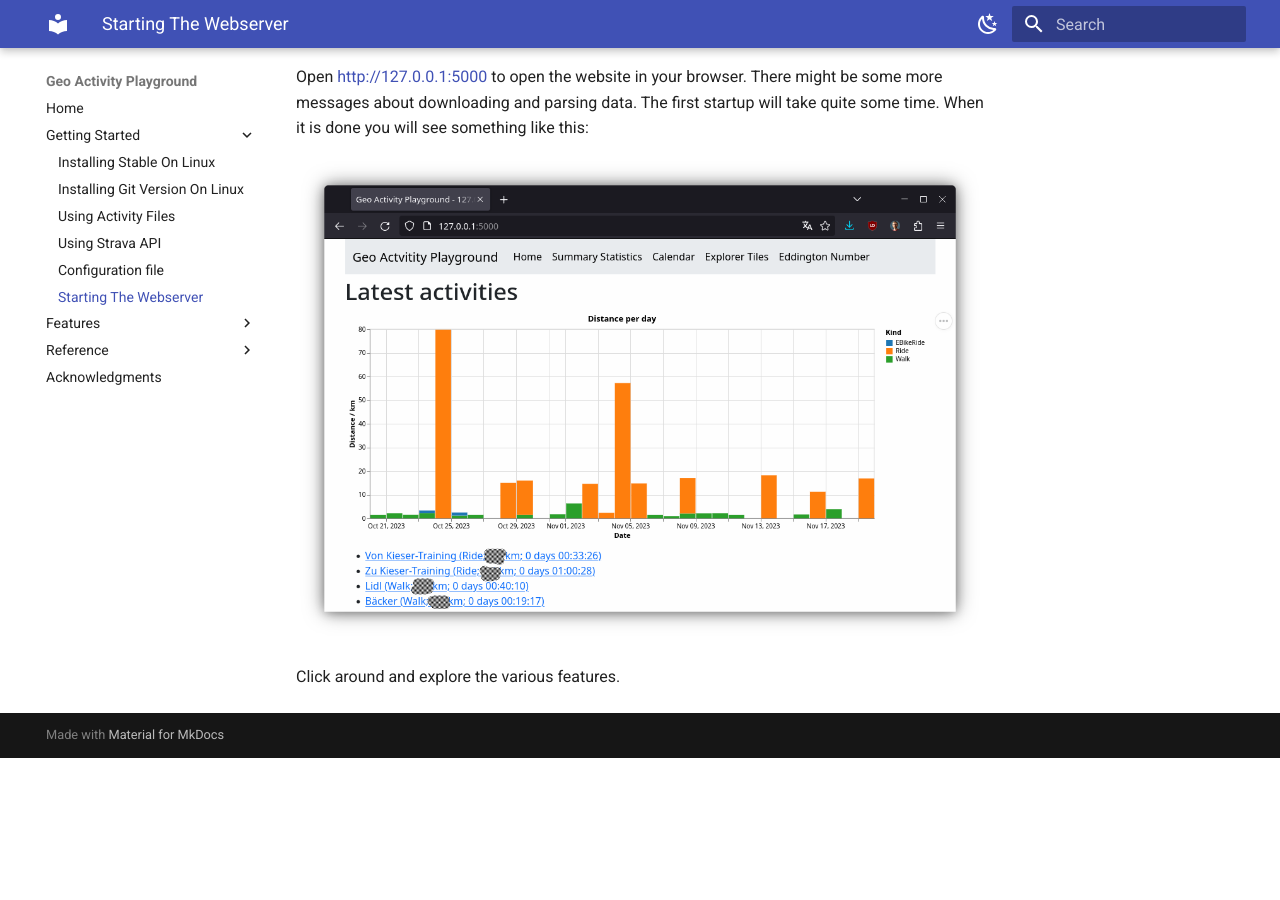
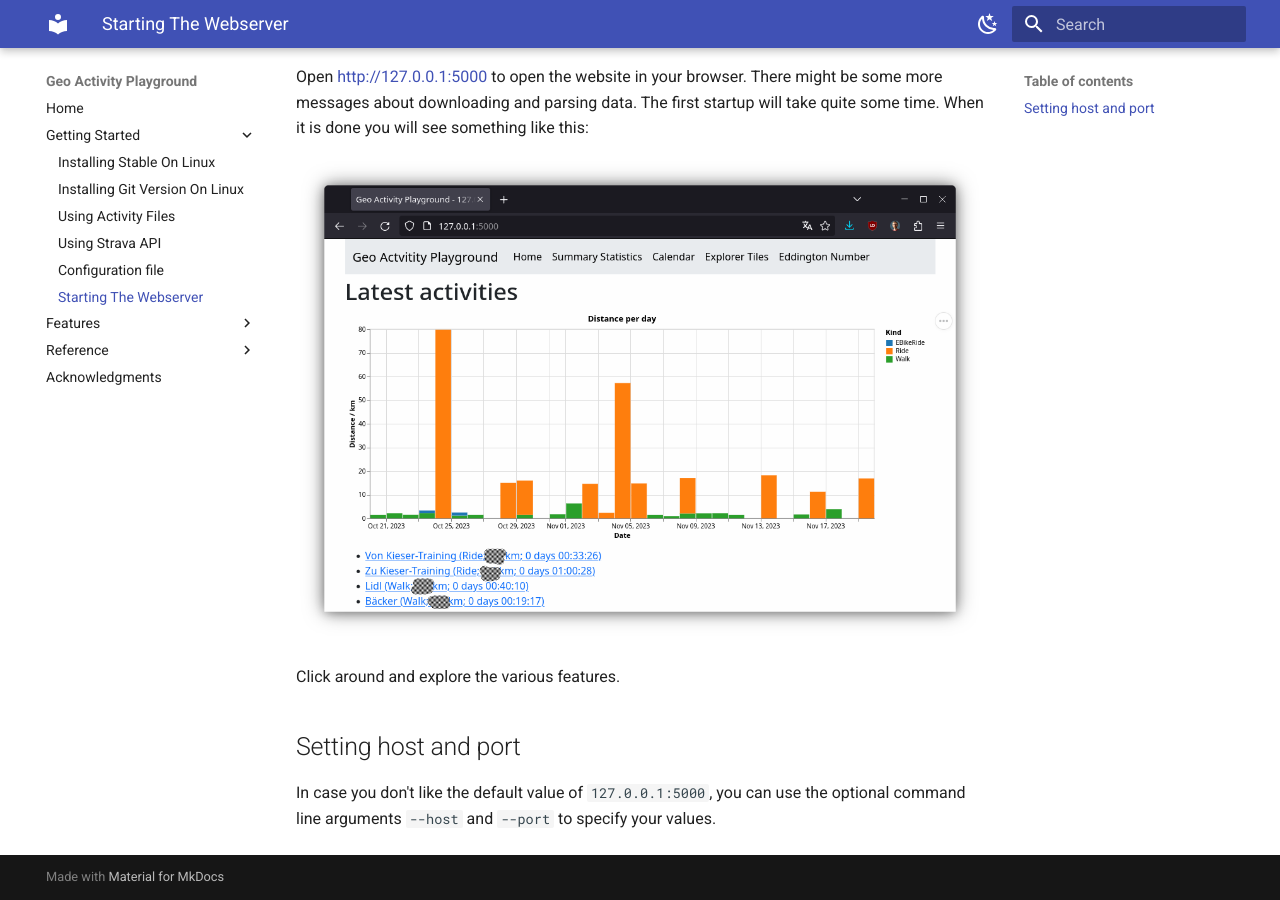
Before and after one commit to martin-ueding/geo-activity-playground, an MkDocs documentation site: the page built from docs/getting-started/starting-the-webserver.md, in a window 1280 px wide and 900 px high, scrolled down 775 px. Built offline with MkDocs 1.6.1 and Material for MkDocs 9.7.7, drawn with Linux system fonts in a browser that asks for light colours; before the commit the page ends 1533 px from its top, so only the background shows below that.

Commit message:
GH-61: Document host and port command line options

```diff
--- a/docs/getting-started/starting-the-webserver.md
+++ b/docs/getting-started/starting-the-webserver.md
@@ -30,3 +30,7 @@
 ![](landing-page.png)
 
 Click around and explore the various features.
+
+## Setting host and port
+
+In case you don't like the default value of `127.0.0.1:5000`, you can use the optional command line arguments `--host` and `--port` to specify your values.
```
Also changed, not shown: docs/reference/changelog.md (+1 -0 lines).
